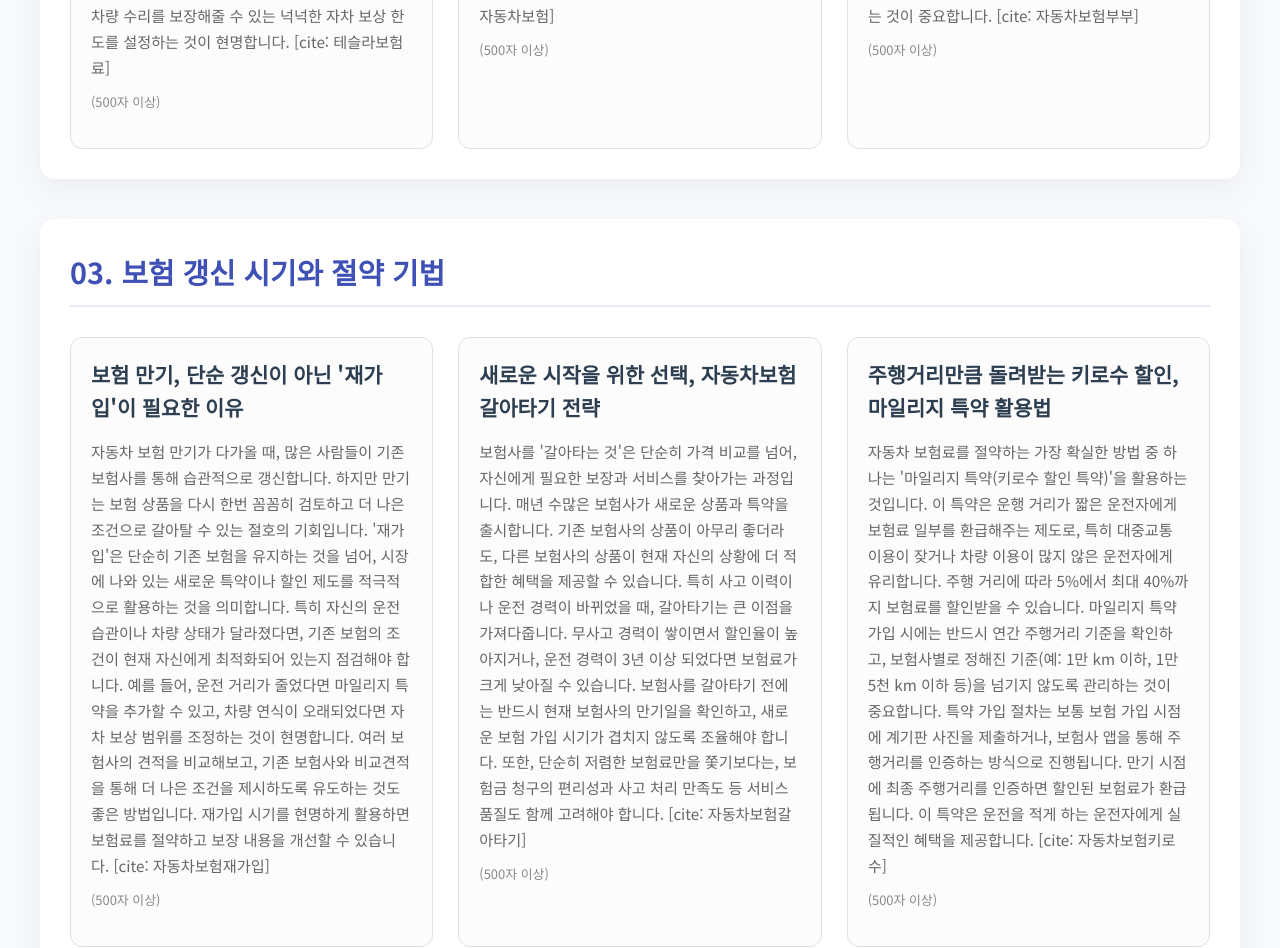
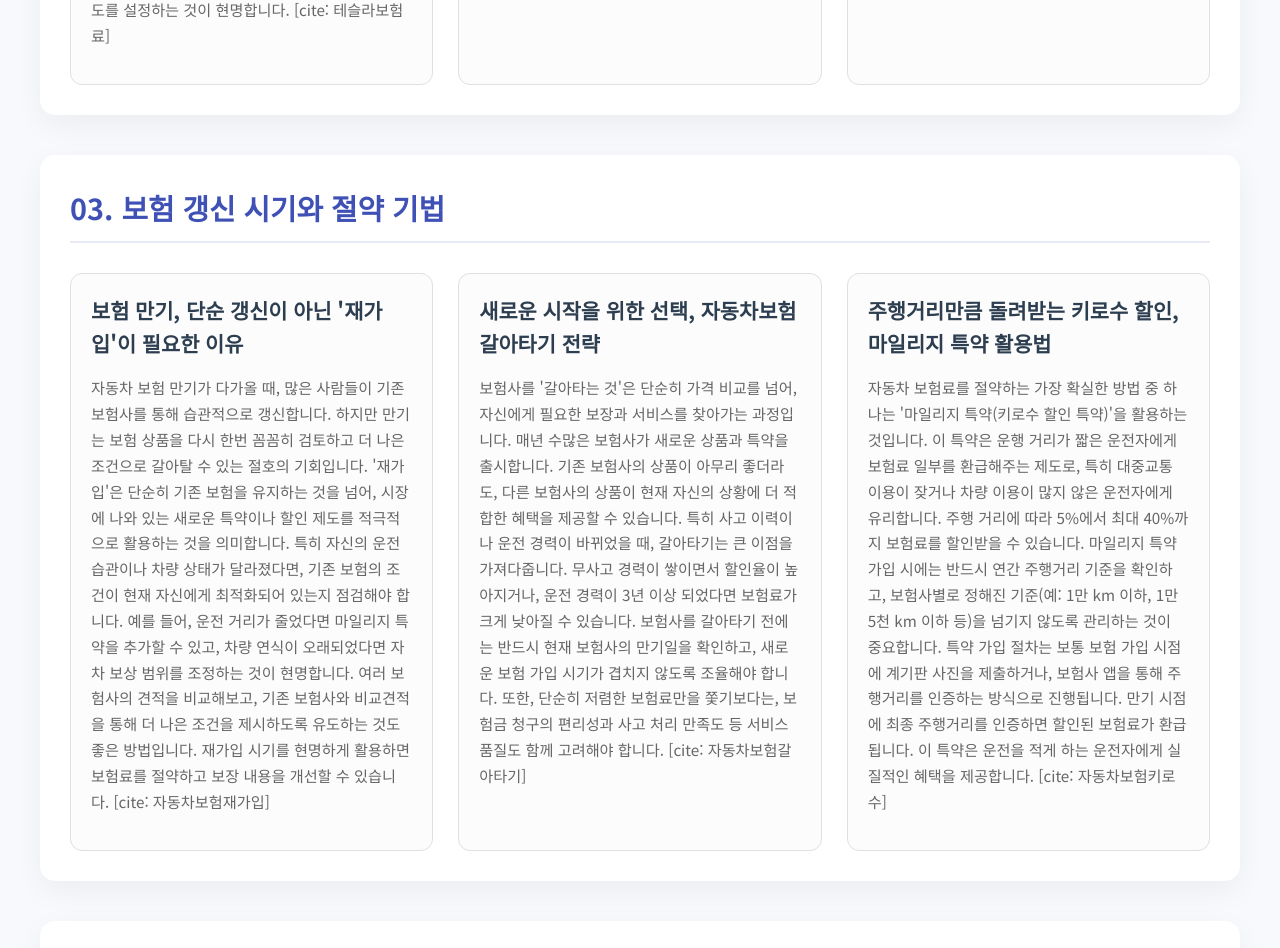
Before and after one commit to firemoney81-naldon/backotops, a website: page index.html in a window 1280 px wide. Shown: the part 1655-2603 px from the top of the page. Drawn offline with Linux system fonts and the light colour scheme.

Commit message:
Update index.html

```diff
--- a/index.html
+++ b/index.html
@@ -149,7 +149,7 @@
                         <div class="article-content">
                             <h3>자동차보험료 분납의 모든 것</h3>
                             <p>자동차 보험료는 목돈이 들어가는 부담스러운 지출입니다. 만약 한 번에 전액을 납부하는 것이 부담된다면, 분납 옵션을 고려해볼 수 있습니다. 분납은 보험료를 여러 번에 걸쳐 나누어 내는 방식으로, 당장의 재정 부담을 줄여줍니다. 특히 급작스러운 지출이나 예산 관리가 필요한 시기에 유용합니다. 하지만 분납 시 이자가 발생할 수 있으므로, 총 납부 금액을 미리 확인하고 자신의 재정 상황에 맞춰 현명하게 선택하는 것이 중요합니다. 분납을 결정하기 전에는 보험사별 이자율과 분납 횟수, 납부 일정을 꼼꼼히 비교해야 합니다. 단순히 당장의 부담을 줄이는 것 외에도 장기적인 관점에서 유리한지 따져보는 것이 현명한 보험료 관리의 시작입니다. 분납을 통해 예산을 유연하게 운영하면서도, 보험 보장의 빈틈이 생기지 않도록 만기일을 체크하는 것도 필수적인 관리 항목입니다. [cite: 자동차보험료분납]<br>
-                            <span style="display: block; font-size: 0.85em; color: #888; margin-top: 10px;">(500자 이상)</span></p>
+                            <span style="display: block; font-size: 0.85em; color: #888; margin-top: 10px;"></span></p>
                         </div>
                     </a>
                 </article>
@@ -160,7 +160,7 @@
                         <div class="article-content">
                             <h3>숨겨진 보물창고, 자동차보험 할인카드 활용법</h3>
                             <p>매년 갱신되는 자동차 보험료, 조금이라도 줄일 수 있는 방법은 없을까요? 많은 사람들이 놓치고 지나가는 것이 바로 '자동차보험 할인카드'입니다. 단순히 보험료 결제 수단이 아니라, 고액 결제 시 캐시백이나 청구 할인 혜택을 제공하는 카드가 의외로 많습니다. 카드사들은 종종 특정 보험사와 제휴를 맺어 특별한 할인 이벤트를 진행하기도 합니다. 예를 들어, 특정 금액 이상 결제 시 몇 만 원을 할인해주거나, 무이자 할부 혜택을 제공하는 경우가 대표적입니다. 할인카드를 선택할 때는 단순히 할인 금액만 볼 것이 아니라, 카드 전월 실적 조건과 할인 횟수 제한 등을 꼼꼼히 확인해야 합니다. 주유, 주차, 대중교통 이용 등 자동차 관련 서비스 혜택이 함께 제공되는 카드를 고르면 일석이조의 효과를 누릴 수 있습니다. 현명한 보험료 관리는 단 한 번의 결제에서 끝나는 것이 아니라, 평소 사용하는 카드 혜택까지 고려하는 종합적인 접근이 필요합니다. [cite: 자동차보험할인카드]<br>
-                            <span style="display: block; font-size: 0.85em; color: #888; margin-top: 10px;">(500자 이상)</span></p>
+                            <span style="display: block; font-size: 0.85em; color: #888; margin-top: 10px;"></span></p>
                         </div>
                     </a>
                 </article>
@@ -171,7 +171,7 @@
                         <div class="article-content">
                             <h3>자동차보험료 납부, 어떤 방법이 가장 현명할까?</h3>
                             <p>자동차 보험료 납부는 단순한 지출 행위를 넘어, 자신의 재정 상황과 소비 패턴에 맞는 최적의 방법을 선택하는 과정입니다. 일시납, 분납, 월납 등 다양한 납부 방식이 존재하며, 각각 장단점이 뚜렷합니다. 일시납은 분납 시 발생하는 이자를 절약할 수 있다는 장점이 있지만, 한 번에 큰 금액이 지출된다는 부담이 있습니다. 반면 월납이나 분납은 당장의 재정 부담을 줄여주지만, 총액으로는 더 많은 비용을 지불할 수도 있습니다. 최근에는 카드 결제 시 무이자 할부나 포인트 적립 혜택을 제공하는 경우가 많아, 이를 잘 활용하면 실질적인 부담을 줄일 수 있습니다. 또한, 보험료 납부를 자동이체로 설정하여 미납으로 인한 보험 효력 상실 위험을 예방하는 것도 중요합니다. 자신에게 가장 적합한 납부 방법을 선택하는 것은 보험료 지출을 현명하게 관리하는 첫걸음입니다. [cite: 자동차보험료납부]<br>
-                            <span style="display: block; font-size: 0.85em; color: #888; margin-top: 10px;">(500자 이상)</span></p>
+                            <span style="display: block; font-size: 0.85em; color: #888; margin-top: 10px;"></span></p>
                         </div>
                     </a>
                 </article>
@@ -188,7 +188,7 @@
                         <div class="article-content">
                             <h3>미래형 자동차의 딜레마, 테슬라 보험료 분석</h3>
                             <p>테슬라와 같은 고성능 전기차는 혁신적인 기술과 주행 성능을 자랑하지만, 보험료 책정에서는 몇 가지 독특한 특성을 보입니다. 일반 내연기관차와 달리 부품이 고가이고 전문적인 수리 기술이 필요하기 때문에, 사고 발생 시 수리비가 높게 책정되는 경향이 있습니다. 특히 테슬라의 첨단 자율주행 기술(Autopilot)과 배터리 시스템은 보험료 산정에 복잡한 요소를 더합니다. 일부 보험사는 전기차 특화 보험 상품을 출시하여 테슬라 운전자들을 위한 맞춤형 혜택을 제공하기도 합니다. 이들 상품은 배터리 손상 보장, 충전 중 사고 보상 등을 포함하고 있습니다. 테슬라 운전자는 보험 가입 시 이러한 전기차 특화 상품을 우선적으로 비교하고, 자신의 운전 습관에 맞는 특약을 선택하는 것이 중요합니다. 단순히 저렴한 보험료를 찾기보다는, 사고 발생 시 고가의 차량 수리를 보장해줄 수 있는 넉넉한 자차 보상 한도를 설정하는 것이 현명합니다. [cite: 테슬라보험료]<br>
-                            <span style="display: block; font-size: 0.85em; color: #888; margin-top: 10px;">(500자 이상)</span></p>
+                            <span style="display: block; font-size: 0.85em; color: #888; margin-top: 10px;"></span></p>
                         </div>
                     </a>
                 </article>
@@ -199,7 +199,7 @@
                         <div class="article-content">
                             <h3>장애인 운전자를 위한 특별한 자동차보험 설계</h3>
                             <p>장애인 복지 혜택을 활용하여 자동차 보험료를 절약하는 방법은 다양합니다. 장애인 등록증을 소지한 운전자는 보험사별로 제공하는 장애인 특약 할인을 받을 수 있으며, 일부 보험사는 추가적인 할인 혜택을 제공합니다. 특히 공동명의나 가족 한정 운전자 특약을 통해 보험료를 절감할 수 있는 방안도 있으므로 꼼꼼히 확인해야 합니다. 장애인 특화 보험은 단순히 보험료 할인뿐만 아니라, 장애인 차량에 필요한 특수 장비에 대한 보상 범위를 확대하는 경우도 있습니다. 보험 가입 시에는 반드시 장애인 할인 대상 여부를 확인하고, 관련 서류를 제출해야 혜택을 적용받을 수 있습니다. 또한, 장애인 전용 주차구역 이용 시 사고나 손해에 대비하는 특약 등, 장애인 운전자에게 실질적으로 필요한 보장 내용을 포함하고 있는지 확인하는 것이 중요합니다. [cite: 장애인자동차보험]<br>
-                            <span style="display: block; font-size: 0.85em; color: #888; margin-top: 10px;">(500자 이상)</span></p>
+                            <span style="display: block; font-size: 0.85em; color: #888; margin-top: 10px;"></span></p>
                         </div>
                     </a>
                 </article>
@@ -210,7 +210,7 @@
                         <div class="article-content">
                             <h3>부부 운전자를 위한 현명한 보험 설계 전략</h3>
                             <p>부부가 함께 운전하는 경우, 운전자 범위를 '부부 한정'으로 설정하여 보험료를 절감할 수 있습니다. 부부 한정 특약은 차량을 운전하는 사람을 배우자로 제한하는 대신, 운전자 범위가 넓은 '가족 한정'이나 '누구나 운전'에 비해 보험료가 저렴합니다. 이는 보험사가 위험도를 낮게 평가하기 때문입니다. 하지만 부부 한정 특약을 선택할 때는 몇 가지 주의할 점이 있습니다. 부부가 아닌 다른 가족 구성원(자녀, 부모님 등)이 운전할 경우 사고 발생 시 보상을 받을 수 없다는 위험이 있습니다. 따라서 차량을 주로 부부만 사용하는 경우에만 선택하는 것이 좋습니다. 만약 가끔이라도 다른 가족이 운전해야 한다면, 단기 운전자 특약이나 운전자 범위를 넓히는 것을 고려해야 합니다. 부부 운전자는 서로의 운전 경력과 사고 이력을 고려하여, 가장 적합한 보장 범위를 설정하는 것이 중요합니다. [cite: 자동차보험부부]<br>
-                            <span style="display: block; font-size: 0.85em; color: #888; margin-top: 10px;">(500자 이상)</span></p>
+                            <span style="display: block; font-size: 0.85em; color: #888; margin-top: 10px;"></span></p>
                         </div>
                     </a>
                 </article>
@@ -227,7 +227,7 @@
                         <div class="article-content">
                             <h3>보험 만기, 단순 갱신이 아닌 '재가입'이 필요한 이유</h3>
                             <p>자동차 보험 만기가 다가올 때, 많은 사람들이 기존 보험사를 통해 습관적으로 갱신합니다. 하지만 만기는 보험 상품을 다시 한번 꼼꼼히 검토하고 더 나은 조건으로 갈아탈 수 있는 절호의 기회입니다. '재가입'은 단순히 기존 보험을 유지하는 것을 넘어, 시장에 나와 있는 새로운 특약이나 할인 제도를 적극적으로 활용하는 것을 의미합니다. 특히 자신의 운전 습관이나 차량 상태가 달라졌다면, 기존 보험의 조건이 현재 자신에게 최적화되어 있는지 점검해야 합니다. 예를 들어, 운전 거리가 줄었다면 마일리지 특약을 추가할 수 있고, 차량 연식이 오래되었다면 자차 보상 범위를 조정하는 것이 현명합니다. 여러 보험사의 견적을 비교해보고, 기존 보험사와 비교견적을 통해 더 나은 조건을 제시하도록 유도하는 것도 좋은 방법입니다. 재가입 시기를 현명하게 활용하면 보험료를 절약하고 보장 내용을 개선할 수 있습니다. [cite: 자동차보험재가입]<br>
-                            <span style="display: block; font-size: 0.85em; color: #888; margin-top: 10px;">(500자 이상)</span></p>
+                            <span style="display: block; font-size: 0.85em; color: #888; margin-top: 10px;"></span></p>
                         </div>
                     </a>
                 </article>
@@ -238,7 +238,7 @@
                         <div class="article-content">
                             <h3>새로운 시작을 위한 선택, 자동차보험 갈아타기 전략</h3>
                             <p>보험사를 '갈아타는 것'은 단순히 가격 비교를 넘어, 자신에게 필요한 보장과 서비스를 찾아가는 과정입니다. 매년 수많은 보험사가 새로운 상품과 특약을 출시합니다. 기존 보험사의 상품이 아무리 좋더라도, 다른 보험사의 상품이 현재 자신의 상황에 더 적합한 혜택을 제공할 수 있습니다. 특히 사고 이력이나 운전 경력이 바뀌었을 때, 갈아타기는 큰 이점을 가져다줍니다. 무사고 경력이 쌓이면서 할인율이 높아지거나, 운전 경력이 3년 이상 되었다면 보험료가 크게 낮아질 수 있습니다. 보험사를 갈아타기 전에는 반드시 현재 보험사의 만기일을 확인하고, 새로운 보험 가입 시기가 겹치지 않도록 조율해야 합니다. 또한, 단순히 저렴한 보험료만을 쫓기보다는, 보험금 청구의 편리성과 사고 처리 만족도 등 서비스 품질도 함께 고려해야 합니다. [cite: 자동차보험갈아타기]<br>
-                            <span style="display: block; font-size: 0.85em; color: #888; margin-top: 10px;">(500자 이상)</span></p>
+                            <span style="display: block; font-size: 0.85em; color: #888; margin-top: 10px;"></span></p>
                         </div>
                     </a>
                 </article>
@@ -249,7 +249,7 @@
                         <div class="article-content">
                             <h3>주행거리만큼 돌려받는 키로수 할인, 마일리지 특약 활용법</h3>
                             <p>자동차 보험료를 절약하는 가장 확실한 방법 중 하나는 '마일리지 특약(키로수 할인 특약)'을 활용하는 것입니다. 이 특약은 운행 거리가 짧은 운전자에게 보험료 일부를 환급해주는 제도로, 특히 대중교통 이용이 잦거나 차량 이용이 많지 않은 운전자에게 유리합니다. 주행 거리에 따라 5%에서 최대 40%까지 보험료를 할인받을 수 있습니다. 마일리지 특약 가입 시에는 반드시 연간 주행거리 기준을 확인하고, 보험사별로 정해진 기준(예: 1만 km 이하, 1만 5천 km 이하 등)을 넘기지 않도록 관리하는 것이 중요합니다. 특약 가입 절차는 보통 보험 가입 시점에 계기판 사진을 제출하거나, 보험사 앱을 통해 주행거리를 인증하는 방식으로 진행됩니다. 만기 시점에 최종 주행거리를 인증하면 할인된 보험료가 환급됩니다. 이 특약은 운전을 적게 하는 운전자에게 실질적인 혜택을 제공합니다. [cite: 자동차보험키로수]<br>
-                            <span style="display: block; font-size: 0.85em; color: #888; margin-top: 10px;">(500자 이상)</span></p>
+                            <span style="display: block; font-size: 0.85em; color: #888; margin-top: 10px;"></span></p>
                         </div>
                     </a>
                 </article>
@@ -266,7 +266,7 @@
                         <div class="article-content">
                             <h3>필수 선택, 자차보험 가입의 현명한 기준</h3>
                             <p>자동차 보험은 크게 의무 가입 항목인 대인/대물 배상과 선택 가입 항목인 자차보험으로 나뉩니다. 자차보험(자기차량손해)은 내 차량에 발생한 손해를 보상받기 위한 담보로, 사고 발생 시 수리비 부담을 덜어주는 핵심적인 보장입니다. 자차보험 가입 시에는 자기부담금 비율을 선택할 수 있는데, 자기부담금을 높게 설정하면 보험료가 저렴해지지만 사고 시 본인이 부담해야 할 금액이 늘어납니다. 따라서 자신의 재정 상황과 차량 가치를 고려하여 적절한 자기부담금을 선택하는 것이 중요합니다. 또한, 차량 가액에 따라 보험 가입 한도가 정해지므로, 차량 가치가 높은 고가 차량일수록 충분한 보상 한도를 설정해야 합니다. 특히 차량 수리 시 발생하는 렌터카 비용이나 긴급 견인 서비스 등 부가적인 특약도 함께 고려하여 가입하면 편리한 사고 처리를 할 수 있습니다. [cite: 자차보험가입]<br>
-                            <span style="display: block; font-size: 0.85em; color: #888; margin-top: 10px;">(500자 이상)</span></p>
+                            <span style="display: block; font-size: 0.85em; color: #888; margin-top: 10px;"></span></p>
                         </div>
                     </a>
                 </article>
@@ -277,7 +277,7 @@
                         <div class="article-content">
                             <h3>손해보험의 A to Z: 내 차와 나를 지키는 보장 범위</h3>
                             <p>자동차 손해보험은 예상치 못한 사고로 발생하는 재산상 손해를 보상하는 포괄적인 개념입니다. 단순히 차량 파손에 국한되지 않고, 차량 사고로 인한 타인에 대한 배상 책임(대인, 대물)과 자기 신체 손해, 무보험차 상해까지 포함합니다. 손해보험을 제대로 활용하기 위해서는 각 담보의 보장 범위를 정확히 이해하는 것이 필수적입니다. 예를 들어, 대물 배상은 사고 상대방의 차량이나 재산에 대한 손해를 보상하며, 최근에는 고가 차량이 많아지면서 보상 한도를 충분히 높이는 것이 중요해졌습니다. 또한, 자기 신체 손해는 운전자 본인이 사고로 다쳤을 때 치료비를 보상하는 담보이며, 보험사별로 보상 한도와 지급 기준이 다를 수 있습니다. 다양한 특약을 통해 법률 비용 지원이나 긴급 견인 서비스 등 추가적인 보장을 받을 수 있습니다. 손해보험을 통해 사고 발생 시 재정적 위험을 최소화할 수 있습니다. [cite: 자동차손해보험]<br>
-                            <span style="display: block; font-size: 0.85em; color: #888; margin-top: 10px;">(500자 이상)</span></p>
+                            <span style="display: block; font-size: 0.85em; color: #888; margin-top: 10px;"></span></p>
                         </div>
                     </a>
                 </article>
@@ -288,7 +288,7 @@
                         <div class="article-content">
                             <h3>자동차보험 증명서, 언제 필요하고 어떻게 발급받을까?</h3>
                             <p>자동차보험 증명서(가입 증명서)는 운전자가 가입한 보험의 보장 내용과 가입 기간을 공식적으로 입증하는 서류입니다. 이 증명서는 단순히 보험 가입 사실을 확인하는 용도 외에도 다양한 상황에서 필수적으로 요구됩니다. 예를 들어, 차량 등록 시나 차량 명의 변경 시, 또는 운전면허 갱신 시 제출해야 하는 경우가 있습니다. 특히 해외 운전 시 국제 운전면허증과 함께 영문 보험 증명서가 필요할 수 있습니다. 증명서는 보험사 웹사이트나 모바일 앱, 고객센터를 통해 쉽게 발급받을 수 있습니다. 발급받을 때는 자신의 가입 정보와 차량 정보가 정확한지, 그리고 사용 목적에 맞는 형식(국문/영문, 제출용/확인용)인지 확인해야 합니다. 보험 증명서는 보험 가입의 증거이므로, 필요할 때 즉시 발급받을 수 있도록 미리 발급 방법을 알아두는 것이 좋습니다. [cite: 자동차보험증명서]<br>
-                            <span style="display: block; font-size: 0.85em; color: #888; margin-top: 10px;">(500자 이상)</span></p>
+                            <span style="display: block; font-size: 0.85em; color: #888; margin-top: 10px;"></span></p>
                         </div>
                     </a>
                 </article>
@@ -305,7 +305,7 @@
                         <div class="article-content">
                             <h3>보험 설계사의 역할, 복잡한 보장의 해결사</h3>
                             <p>다이렉트 보험이 보편화되었지만, 여전히 자동차보험 설계사의 역할은 중요합니다. 설계사는 고객의 복잡한 운전 환경과 개별적인 요구 사항을 정확히 분석하여 맞춤형 보험을 설계해주는 전문가입니다. 특히 다양한 특약 중 자신에게 필요한 것을 골라내고, 불필요한 보장을 줄여 보험료를 절약하는 데 도움을 줍니다. 설계사를 통해 가입할 경우, 사고 발생 시 복잡한 처리 과정을 대리해주는 등 신속하고 편리한 서비스를 받을 수 있습니다. 초보 운전자나 사고 이력이 복잡한 운전자, 여러 대의 차량을 소유한 운전자에게는 설계사를 통한 상담이 특히 유용할 수 있습니다. 설계사의 전문적인 조언은 단순히 보험료 절감을 넘어, 만약의 사태에 대비한 완벽한 보장 설계를 가능하게 합니다. [cite: 자동차보험설계사]<br>
-                            <span style="display: block; font-size: 0.85em; color: #888; margin-top: 10px;">(500자 이상)</span></p>
+                            <span style="display: block; font-size: 0.85em; color: #888; margin-top: 10px;"></span></p>
                         </div>
                     </a>
                 </article>
@@ -316,7 +316,7 @@
                         <div class="article-content">
                             <h3>다이렉트 보험의 경쟁력, 저렴한 보험료 찾는 노하우</h3>
                             <p>다이렉트 자동차보험은 설계사 수수료가 없어 일반 보험 대비 평균 15% 이상 저렴하다는 장점이 있습니다. 다이렉트 보험은 소비자가 직접 온라인으로 견적을 비교하고 가입하는 방식으로, 보험료를 절감하려는 합리적인 소비자에게 인기가 높습니다. '저렴한 곳'을 찾기 위해서는 단순히 특정 보험사를 고집하기보다, 여러 다이렉트 보험사의 견적을 비교해봐야 합니다. 보험사마다 적용하는 할인율과 특약 조건이 다르기 때문에, 같은 조건이라도 보험료가 수만 원에서 수십만 원까지 차이 날 수 있습니다. 다이렉트 보험 가입 시에는 반드시 마일리지 특약, 블랙박스 할인 특약, 안전운전 할인 특약 등 다양한 할인 요소를 빠짐없이 적용해야 합니다. [cite: 다이렉트자동차보험저렴한곳]<br>
-                            <span style="display: block; font-size: 0.85em; color: #888; margin-top: 10px;">(500자 이상)</span></p>
+                            <span style="display: block; font-size: 0.85em; color: #888; margin-top: 10px;"></span></p>
                         </div>
                     </a>
                 </article>
@@ -327,7 +327,7 @@
                         <div class="article-content">
                             <h3>프리미엄 세단의 현실, 제네시스 G80 보험료의 비밀</h3>
                             <p>제네시스 G80과 같은 프리미엄 차량은 높은 차량 가액과 고가 부품 사용으로 인해 일반 차량 대비 보험료가 높게 책정되는 경향이 있습니다. 특히 첨단 안전 장비(ADAS)가 탑재되어 있어 사고 발생 시 수리비가 높게 발생할 수 있습니다. G80 운전자는 보험 가입 시 자차 보장 한도를 차량 가액에 맞춰 충분히 설정하는 것이 중요합니다. 또한, 보험사별로 제공하는 제네시스 전용 특약이나 프리미엄 차량 운전자를 위한 특별 혜택을 비교해봐야 합니다. 예를 들어, 일부 보험사는 고급차 수리 시 제네시스 서비스센터 이용 특약이나 고급 대차 서비스를 제공하기도 합니다. 고가의 차량을 운행하는 만큼, 단순히 저렴한 보험료를 찾기보다는 사고 시 완벽한 보상을 받을 수 있는 보장 내용을 우선적으로 고려하는 것이 현명합니다. [cite: 제네시스G80보험]<br>
-                            <span style="display: block; font-size: 0.85em; color: #888; margin-top: 10px;">(500자 이상)</span></p>
+                            <span style="display: block; font-size: 0.85em; color: #888; margin-top: 10px;"></span></p>
                         </div>
                     </a>
                 </article>
```
